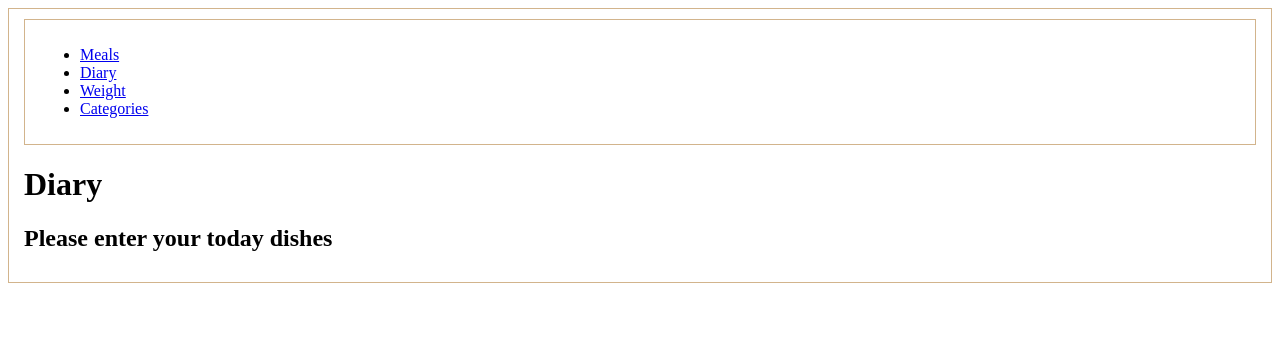
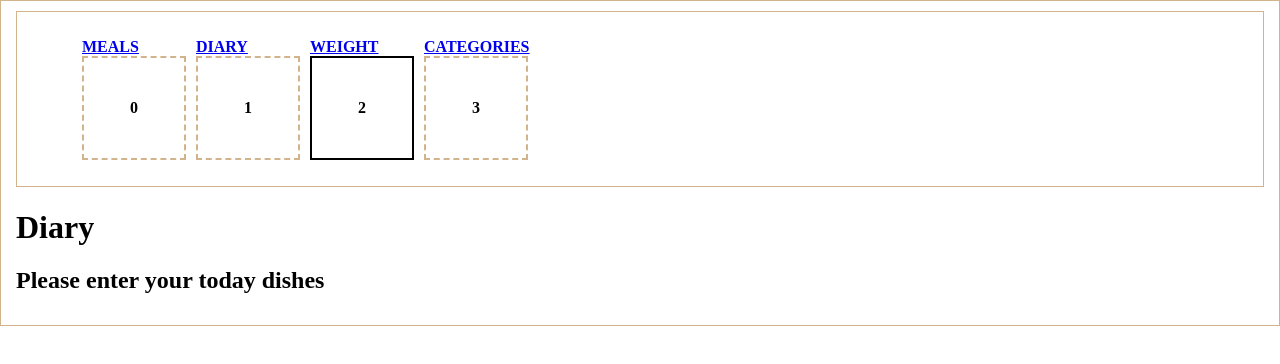
Before and after one commit to Kamilnaja/dietCounter, a React (Create React App) app: page /diary in a window 1280 px wide. Shown: the top 364 px of the page. Built offline with nearby package versions, Linux system fonts and the light colour scheme.

Commit message:
added new menu

```diff
--- a/package.json
+++ b/package.json
@@ -3,6 +3,8 @@
   "version": "0.1.0",
   "private": true,
   "dependencies": {
+    "normalize.css": "^8.0.0",
+    "prop-types": "^15.6.2",
     "react": "^16.4.1",
     "react-dom": "^16.4.1",
     "react-router": "^4.3.1",
--- a/src/App.js
+++ b/src/App.js
@@ -6,9 +6,14 @@ import Info from './Info';
 import Meals from './Meals';
 
 class App extends Component {
+
+    onKeyPressed(e) {
+        console.log(e.key);
+    }
+
     render() {
         return (
-            <div className="wrapper">
+            <div className="wrapper" onKeyDown={(e) => this.onKeyPressed(e)}>
                 <AppMenu></AppMenu>
                 <Switch>
                     <Route path='/meals' component={Meals}></Route>
--- a/src/AppMenu.js
+++ b/src/AppMenu.js
@@ -1,22 +1,40 @@
 import React, { Component } from 'react';
 import MenuItems from './MenuItems';
-import { Link } from 'react-router-dom';
+import SingleMenus from './SingleMenus';
 
 class AppMenu extends Component {
+
+    constructor(props) {
+        super(props);
+        this.state = {
+            selected: 2
+        };
+    }
+
+    handleKey(e) {
+        console.log(e);
+    }
+
+    handleClick(id) {
+        this.setState({
+            selected: id
+        });
+    }
+
     render() {
         return (
             <div className="wrapper">
-                <ul>
-
+                <ul className="menu" onKeyPress={(e) => { this.handleKey.bind(this); }}>
                     {
                         MenuItems.map((item, id) =>
-                            <li key={id}>
-                                <Link key={id} to={item}>
-                                    {item}
-                                </Link>
-                            </li>
-                        )
-                    }
+                            <SingleMenus
+                                handleClick={this.handleClick.bind(this, id)}
+                                key={id}
+                                id={id}
+                                item={item}
+                                selected={this.state.selected}
+                            ></SingleMenus>
+                        )}
                 </ul>
             </div>
         );
--- a/src/Diary.js
+++ b/src/Diary.js
@@ -8,10 +8,10 @@ class Diary extends Component {
 
     render() {
         return (
-            <di>
+            <div>
                 <h1>Diary</h1>
                 <h2>Please enter your today dishes</h2>
-            </di>
+            </div>
         );
     }
 }
--- /dev/null
+++ b/src/SingleMenus.js
@@ -0,0 +1,43 @@
+import React, { Component } from 'react';
+import { Link } from 'react-router-dom';
+import PropTypes from 'prop-types';
+
+class SingleMenus extends Component {
+
+    constructor(props) {
+        super(props);
+        this.state = {};
+        // this.className = 'menuImage';
+    }
+
+    componentWillReceiveProps() {
+        // if (this.props.selected === this.props.id) {
+        //     this.className += ' isSelected';
+        // }
+    }
+
+    render() {
+
+        return (
+            <li className="menuTitle">
+                <Link to={this.props.item}>
+                    {this.props.item}
+                </Link>
+                <div
+                    onClick={(id) => this.props.handleClick(id)}
+                    className={this.props.selected === this.props.id ? 'menuImage isSelected' : 'menuImage'}>
+                    {this.props.id}
+                </div>
+            </li>
+        );
+    }
+}
+
+SingleMenus.propTypes = {
+    item: PropTypes.string,
+    id: PropTypes.number,
+    selected: PropTypes.number,
+    handleClick: PropTypes.func
+};
+
+export default SingleMenus;
--- a/src/Style.css
+++ b/src/Style.css
@@ -1,4 +1,29 @@
+
+
 .wrapper {
     border: 1px solid tan;
     padding: 10px 15px;
 }
+
+.menu {
+    list-style-type: none;
+    display: flex;
+}
+
+.menu .menuTitle {
+    margin-left: 10px;
+    text-transform: uppercase;
+    font-weight: bold;
+}
+
+.menuImage {
+    width: 100px;
+    height: 100px;
+    border: 2px dashed tan;
+    text-align: center;
+    line-height: 100px;
+}
+
+.menuImage.isSelected {
+    border: 2px solid black;
+}
--- a/src/index.js
+++ b/src/index.js
@@ -3,6 +3,7 @@ import ReactDOM from 'react-dom';
 import { BrowserRouter } from 'react-router-dom';
 import App from './App';
 import registerServiceWorker from './registerServiceWorker';
+import 'normalize.css';
 import './Style.css';
 
 ReactDOM.render(
```
Also changed, not shown: 1 other file (tests, documents, lock files or other folders).
